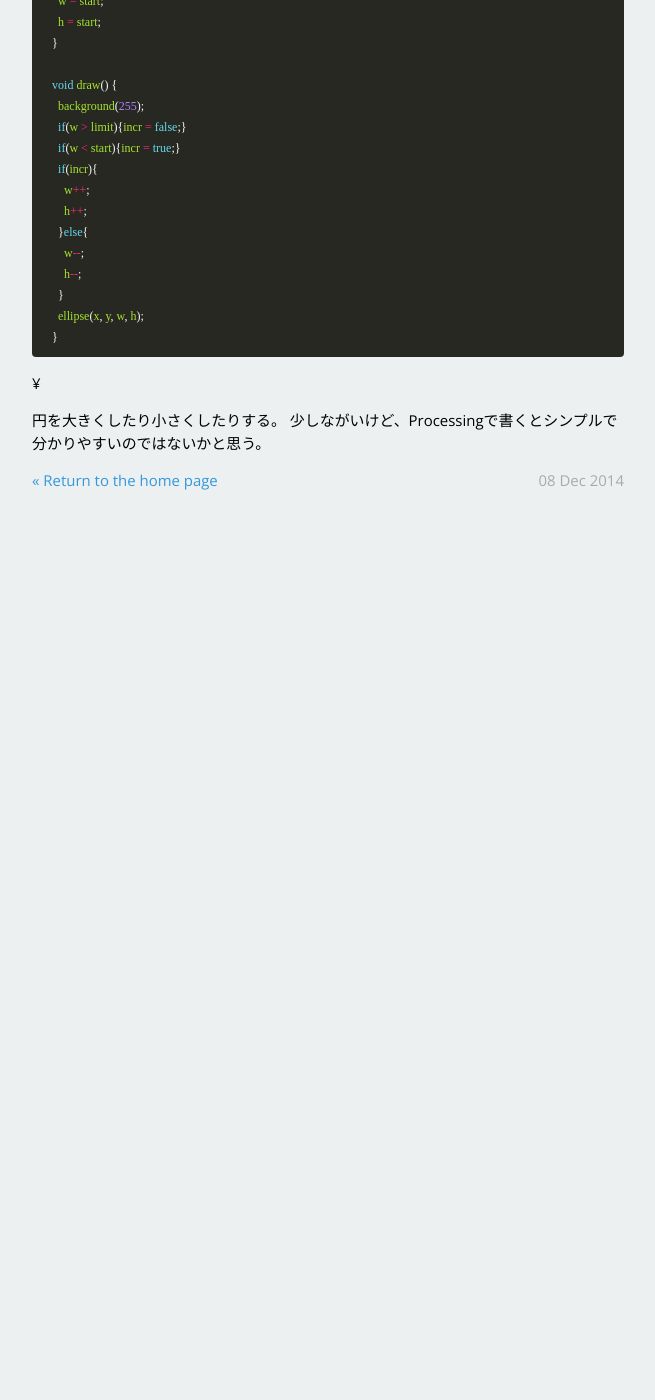
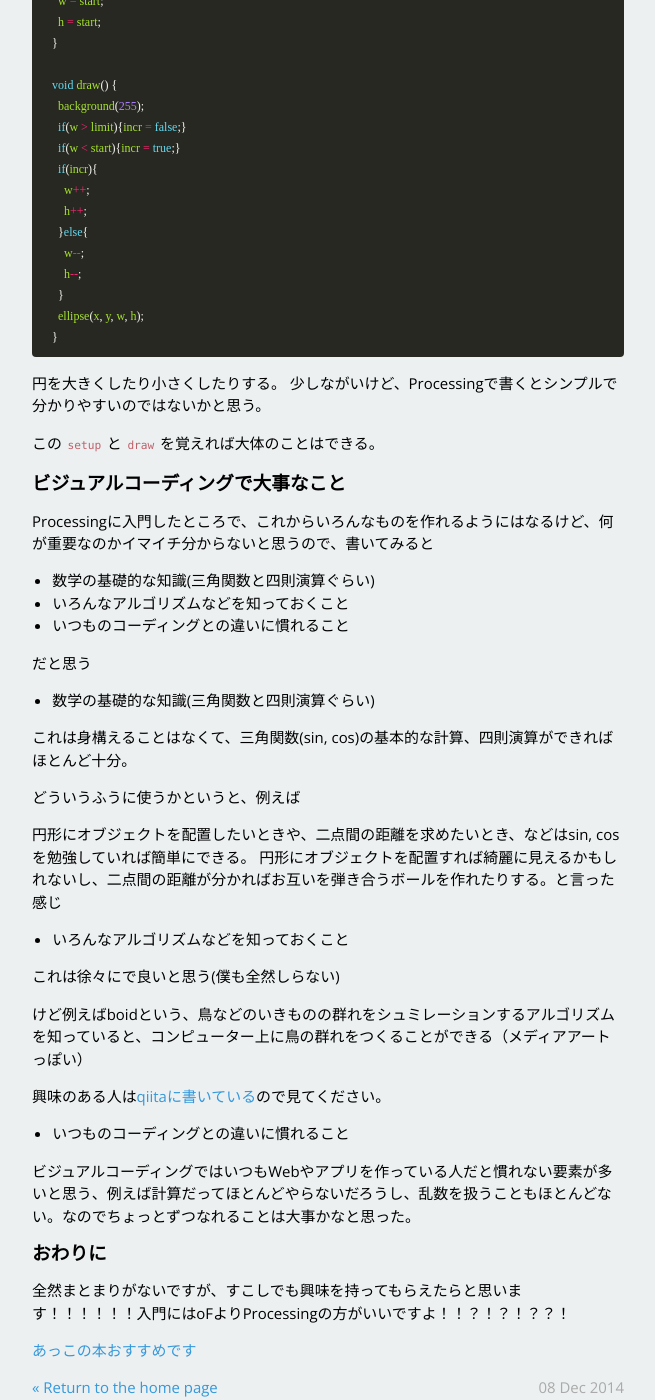
Before and after one commit to takashi/takashi.github.io, a Jekyll site: the page built from _posts/2014-12-08-visual-coding-with-processing.md, in a window 1280 px wide and 1400 px high, scrolled down 3927 px. Shown: the whole window, without its empty margins (312-967 px from the left). Built offline with Jekyll 4.4.1, drawn with Linux system fonts in a browser that asks for light colours; nearby versions of some CDN libraries; some web fonts are replaced; before the commit the page ends 4441 px from its top, so only the background shows below that.

Commit message:
modify post

```diff
--- a/_posts/2014-12-08-visual-coding-with-processing.md
+++ b/_posts/2014-12-08-visual-coding-with-processing.md
@@ -144,7 +144,52 @@ void draw() {
   ellipse(x, y, w, h);
 }
 
-{% endhighlight %}¥
+{% endhighlight %}
+
 
 円を大きくしたり小さくしたりする。
 少しながいけど、Processingで書くとシンプルで分かりやすいのではないかと思う。
+
+この`setup`と`draw`を覚えれば大体のことはできる。
+
+
+
+## ビジュアルコーディングで大事なこと
+
+Processingに入門したところで、これからいろんなものを作れるようにはなるけど、何が重要なのかイマイチ分からないと思うので、書いてみると
+
+- 数学の基礎的な知識(三角関数と四則演算ぐらい)
+- いろんなアルゴリズムなどを知っておくこと
+- いつものコーディングとの違いに慣れること
+
+だと思う
+
+- 数学の基礎的な知識(三角関数と四則演算ぐらい)
+
+これは身構えることはなくて、三角関数(sin, cos)の基本的な計算、四則演算ができればほとんど十分。
+
+どういうふうに使うかというと、例えば
+
+円形にオブジェクトを配置したいときや、二点間の距離を求めたいとき、などはsin, cosを勉強していれば簡単にできる。
+円形にオブジェクトを配置すれば綺麗に見えるかもしれないし、二点間の距離が分かればお互いを弾き合うボールを作れたりする。と言った感じ
+
+- いろんなアルゴリズムなどを知っておくこと
+
+これは徐々にで良いと思う(僕も全然しらない)
+
+けど例えばboidという、鳥などのいきものの群れをシュミレーションするアルゴリズムを知っていると、コンピューター上に鳥の群れをつくることができる（メディアアートっぽい）
+
+興味のある人は[qiitaに書いている](http://qiita.com/takashi/items/9d684a6e3742a15e8726)ので見てください。
+
+
+- いつものコーディングとの違いに慣れること
+
+ビジュアルコーディングではいつもWebやアプリを作っている人だと慣れない要素が多いと思う、例えば計算だってほとんどやらないだろうし、乱数を扱うこともほとんどない。なのでちょっとずつなれることは大事かなと思った。
+
+
+## おわりに
+
+全然まとまりがないですが、すこしでも興味を持ってもらえたらと思います！！！！！！入門にはoFよりProcessingの方がいいですよ！！？！？！？？！
+
+
+[あっこの本おすすめです](http://www.amazon.co.jp/Nature-Code-Processing%E3%81%A7%E3%81%AF%E3%81%98%E3%82%81%E3%82%8B%E8%87%AA%E7%84%B6%E7%8F%BE%E8%B1%A1%E3%81%AE%E3%82%B7%E3%83%9F%E3%83%A5%E3%83%AC%E3%83%BC%E3%82%B7%E3%83%A7%E3%83%B3-%E3%83%80%E3%83%8B%E3%82%A8%E3%83%AB%E3%83%BB%E3%82%B7%E3%83%95%E3%83%9E%E3%83%B3/dp/4862462456)
```
Also changed, not shown: 1 other file.
